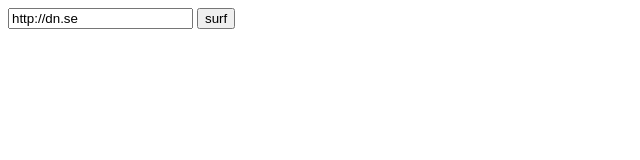
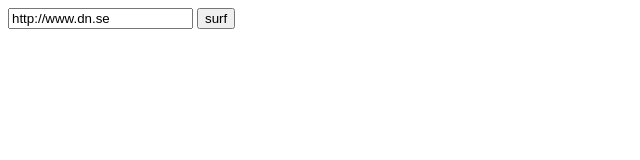
Before and after one commit to pnotus/SurfinUSA, a plain HTML site: page SurfinUSA.Web/index.html in a window 1280 px wide. Shown: the full height of the page, 0-640 px from the left. Drawn offline with Linux system fonts and the light colour scheme.

Commit message:
Checkar in för att försöka tvinga fram ett bygge till AppHarbor

```diff
--- a/SurfinUSA.Web/index.html
+++ b/SurfinUSA.Web/index.html
@@ -5,7 +5,7 @@
 </head>
 <body>
     <form action="surf" method="get">
-        <input type="text" name="url" value="http://dn.se" />
+        <input type="text" name="url" value="http://www.dn.se" />
         <input type="submit" name="button" value="surf" />
     </form>
 </body>
```
